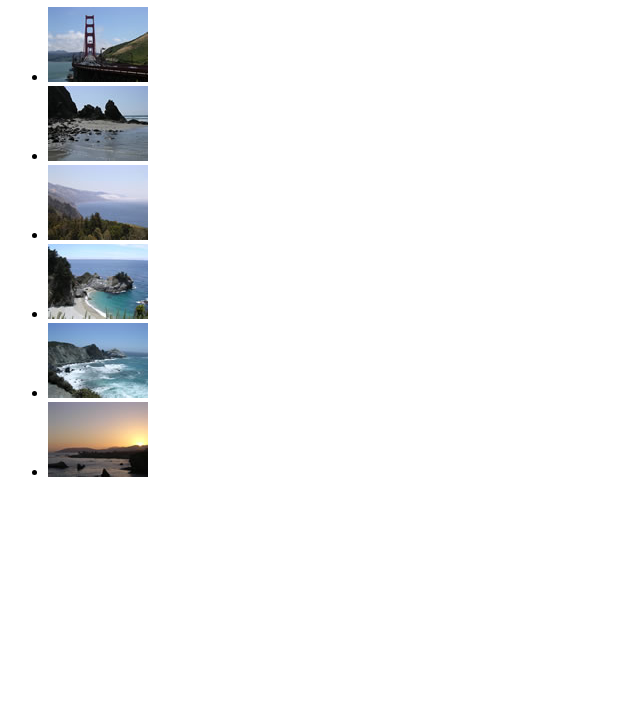
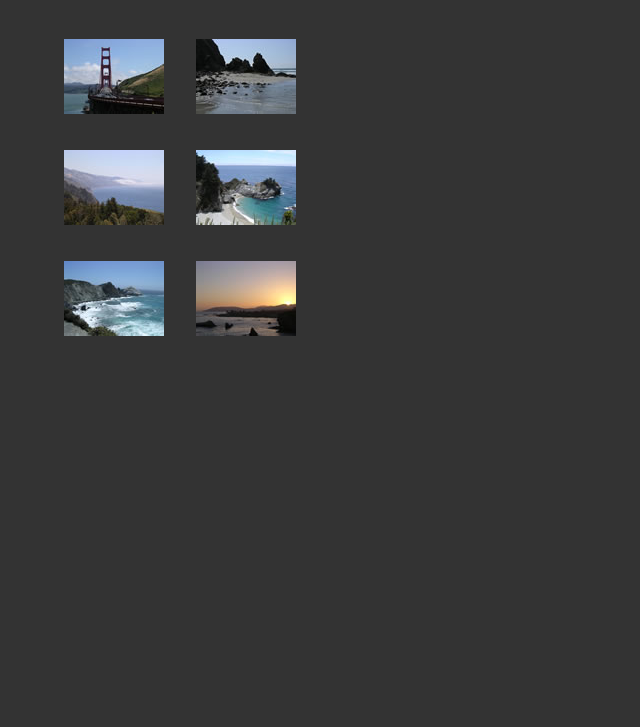
Before and after one commit to ShaneMit/WebDevDesignFoundations, a plain HTML site: page Ch 14/14.12Gallery.html in a window 1280 px wide. Shown: the part 73-800 px from the top of the page, without its empty margins (0-640 px from the left). Drawn offline with nearby package versions, Linux system fonts and the light colour scheme.

Commit message:
14.12 completed

```diff
--- a/Ch 14/14.12Gallery.html
+++ b/Ch 14/14.12Gallery.html
@@ -4,6 +4,54 @@
 <head>
   <title>Image Gallery</title>
   <meta charset="utf-8">
+  <style>
+    body {
+      background-color: #333333;
+      color: #eaeaea;
+    }
+    #gallery {
+      width: 800px;
+    }
+    #gallery ul {
+      width: 300px;
+      list-style-type: none;
+      float: left;
+    }
+    #gallery li {
+      display: inline;
+      float: left;
+      padding: 16px;
+    }
+    #gallery img {
+      border: none;
+    }
+    figure {
+      padding-top: 30px;
+      text-align: center;
+    }
+    figcaption {
+      font-weight: bold;
+      font-size: 1.5em;
+    }
+  </style>
+
+  <script src="https://ajax.googleapis.com/ajax/libs/jquery/3.4.1/jquery.min.js">
+  </script>
+
+  <script>
+    $(document).ready(function () {
+      $('#gallery a').click(function () {
+        var galleryHref = $(this).attr('href');
+        var galleryAlt = $(this).attr('title');
+      $('figure').css('display','none');
+      $('figure img').attr({ src: galleryHref, alt: galleryAlt });
+      $('figcaption').html(galleryAlt);
+      $('figure').fadeToggle(1000);
+
+        return false;
+      });
+    });
+  </script>
 </head>
 
 <body>
@@ -18,18 +66,22 @@
         <a href="images/photo2.jpg" title="Rocky Coastline"><img src="images/photo2thumb.jpg" width="100" height="75" alt="rocky coastline"></a>
       </li>
       <li>
-        <a href="images/photo3.jpg" title="clouds moving in on the coast"><img src="images/photo3thumb.jpg" width="100" height="75" alt="clouds moving in on the coast"></a>
+        <a href="images/photo3.jpg" title="Clouds Moving in on the Coast"><img src="images/photo3thumb.jpg" width="100" height="75" alt="Clouds Moving in on the Coast"></a>
       </li>
       <li>
-        <a href="images/photo4.jpg" title="waterfall near Big Sur"><img src="images/photo4thumb.jpg" width="100" height="75" alt="waterfall near Big Sur"></a>
+        <a href="images/photo4.jpg" title="Waterfall Near Big Sur"><img src="images/photo4thumb.jpg" width="100" height="75" alt="Waterfall Near Big Sur"></a>
       </li>
       <li>
-        <a href="images/photo5.jpg" title="waves crashing on the coast"><img src="images/photo5thumb.jpg" width="100" height="75" alt="waves crashing on the coast"></a>
+        <a href="images/photo5.jpg" title="Waves Crashing on the Coast"><img src="images/photo5thumb.jpg" width="100" height="75" alt="Waves Crashing on the Coast"></a>
       </li>
       <li>
-        <a href="images/photo6.jpg" title="sunset on the coast"><img src="images/photo6thumb.jpg" width="100" height="75" alt="sunset on the coast"></a>
+        <a href="images/photo6.jpg" title="Sunset on the Coast"><img src="images/photo6thumb.jpg" width="100" height="75" alt="Sunset on the Coast"></a>
       </li>
     </ul>
+    <figure>
+      <img>
+      <figcaption></figcaption>
+    </figure>
   </div>
 </body>
 
```
